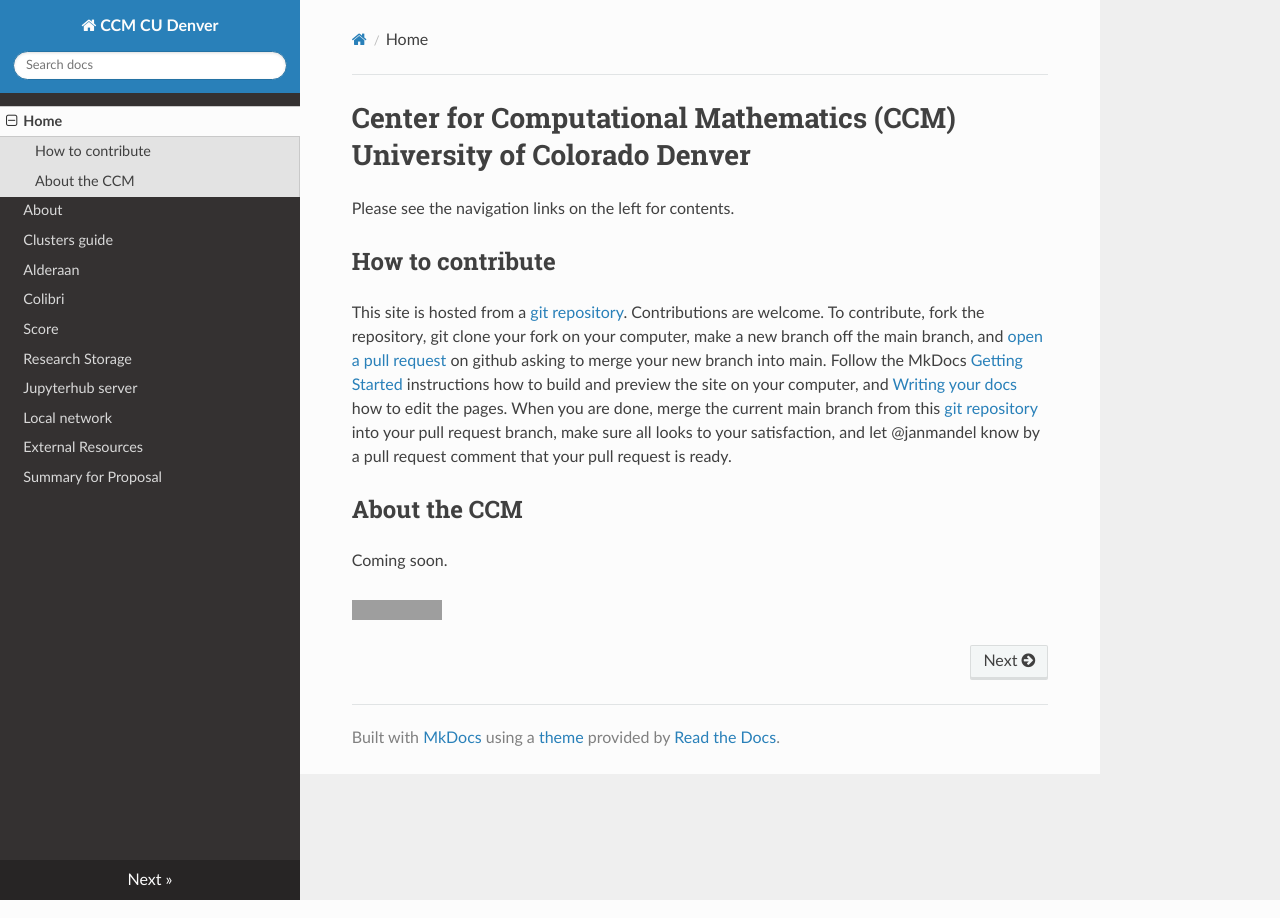
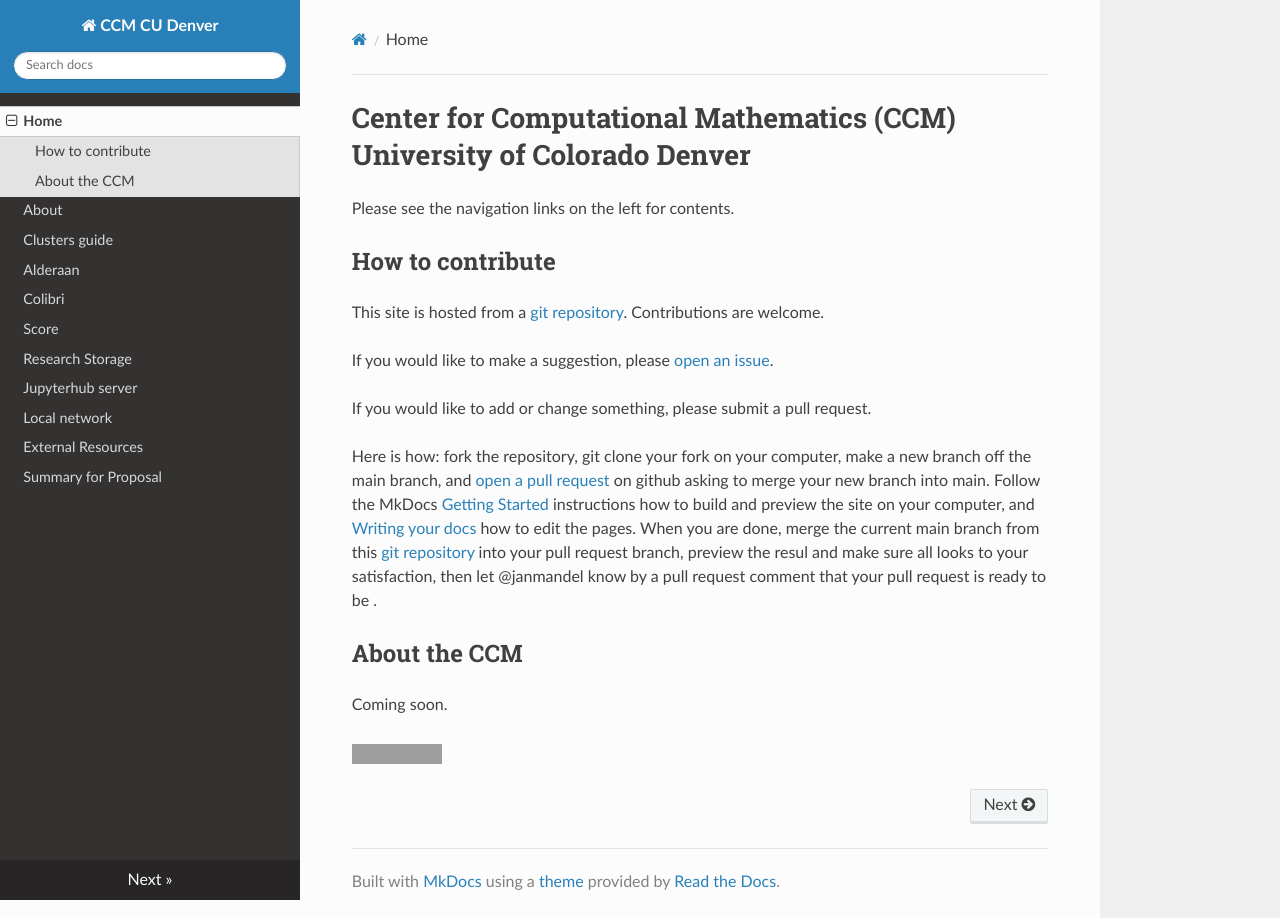
Before and after one commit to ccmucdenver/ccm-docs, an MkDocs documentation site: the page built from docs/index.md, in a window 1280 px wide. Built offline with MkDocs 1.6.1, drawn with Linux system fonts in a browser that asks for light colours; nearby versions of some CDN libraries; grey boxes are pictures that could not be loaded.

Commit message:
how to contribute

```diff
--- a/docs/index.md
+++ b/docs/index.md
@@ -3,13 +3,18 @@
 Please see the navigation links on the left for contents.
 
 ## How to contribute
-This site is hosted from a [git repository](https://github.com/ccmucdenver/ccm-docs). Contributions are welcome. To contribute,
-fork the repository, git clone your fork on your computer, make a new branch off the main branch,
+
+This site is hosted from a [git repository](https://github.com/ccmucdenver/ccm-docs). Contributions are welcome.
+
+If you would like to make a suggestion, please [open an issue](https://github.com/ccmucdenver/ccm-docs/issues/new/choose).
+
+If you would like to add or change something, please submit a pull request.
+
+Here is how: fork the repository, git clone your fork on your computer, make a new branch off the main branch,
 and [open a pull request](https://docs.github.com/en/pull-requests/collaborating-with-pull-requests/proposing-changes-to-your-work-with-pull-requests/about-pull-requests) on github asking to merge your new branch into main.
-Follow the
-MkDocs [Getting Started](https://www.mkdocs.org/getting-started) instructions
+Follow the MkDocs [Getting Started](https://www.mkdocs.org/getting-started) instructions
 how to build and preview the site on your computer, and [Writing your docs](https://www.mkdocs.org/user-guide/writing-your-docs) how to edit the pages.
-When you are done, merge the current main branch from this [git repository](https://github.com/ccmucdenver/ccm-docs) into your pull request branch, make sure all looks to your satisfaction, and let @janmandel know by a pull request comment that your pull request is ready.
+When you are done, merge the current main branch from this [git repository](https://github.com/ccmucdenver/ccm-docs) into your pull request branch, preview the resul and make sure all looks to your satisfaction, then let @janmandel know by a pull request comment that your pull request is ready to be .
 
 ## About the CCM
 
```
